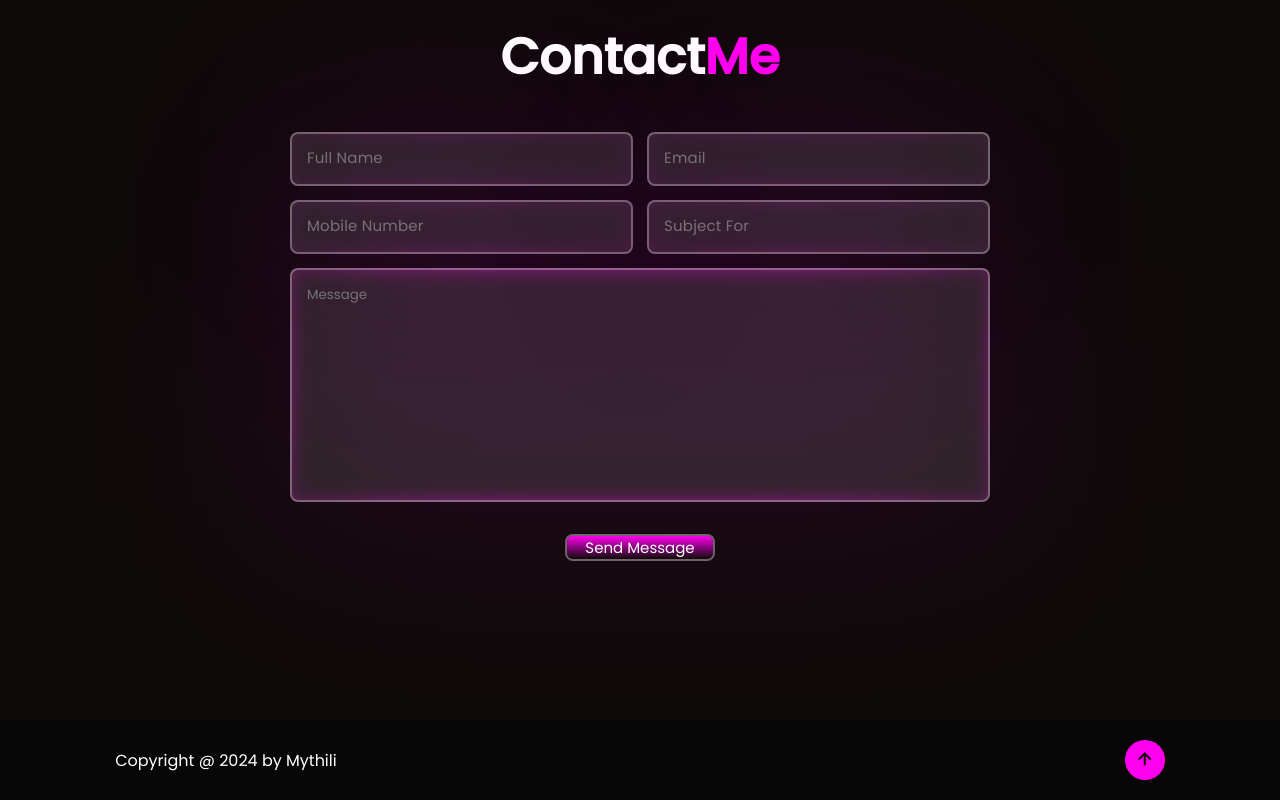
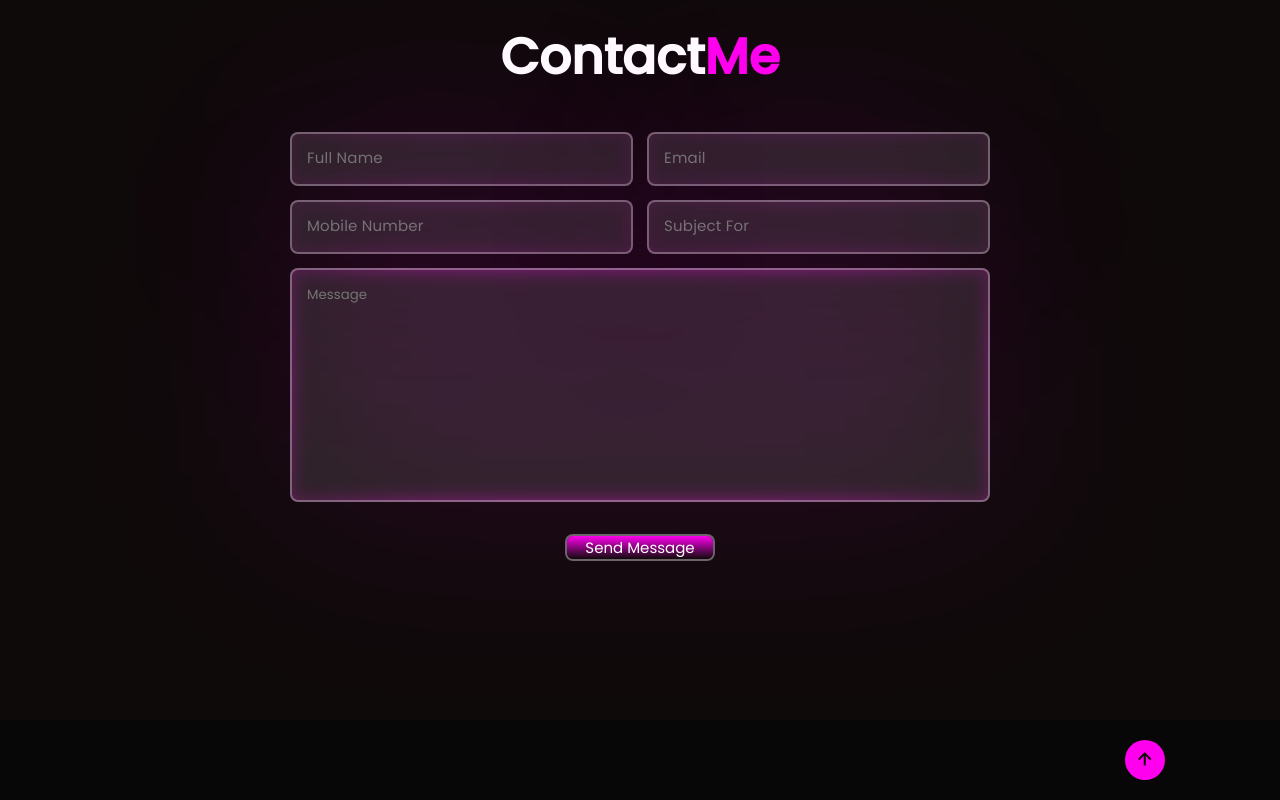
Before and after one commit to mythili-1506/Mythili-Portfolio, a plain HTML site: page index.html in a window 1280 px wide. Shown: the part 3284-4084 px from the top of the page. Drawn offline with nearby package versions, Linux system fonts and the light colour scheme.

Commit message:
removed copyrights

```diff
--- a/index.html
+++ b/index.html
@@ -221,7 +221,7 @@
     </section>
     <footer>
         <div class="text">
-            <p>Copyright @ 2024 by Mythili</p>
+            <p></p>
         </div>
        <a href="#"> <i class='bx bx-up-arrow-alt'></i></a>
     </footer>
```
